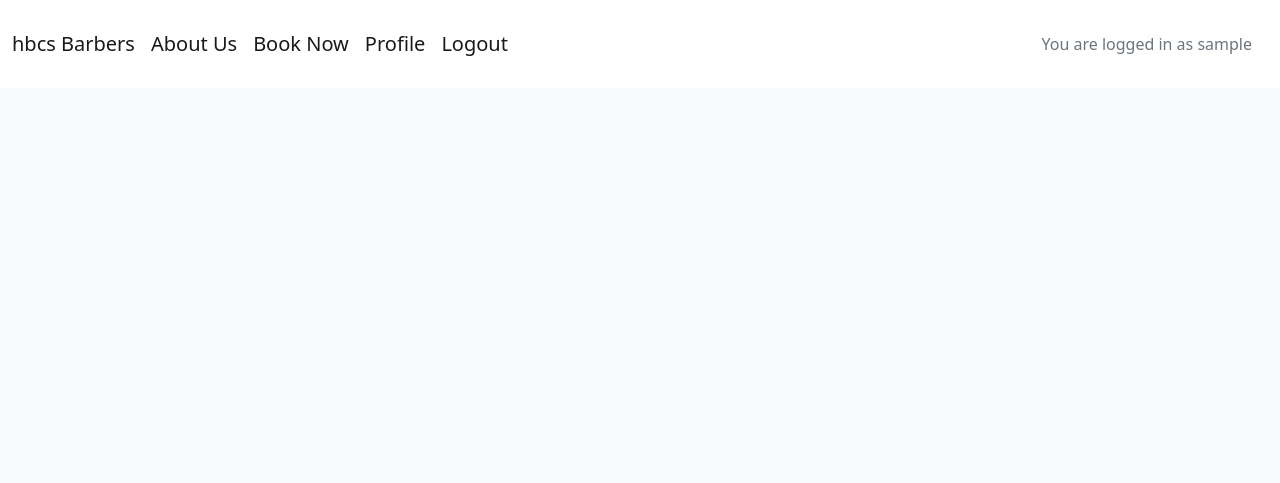
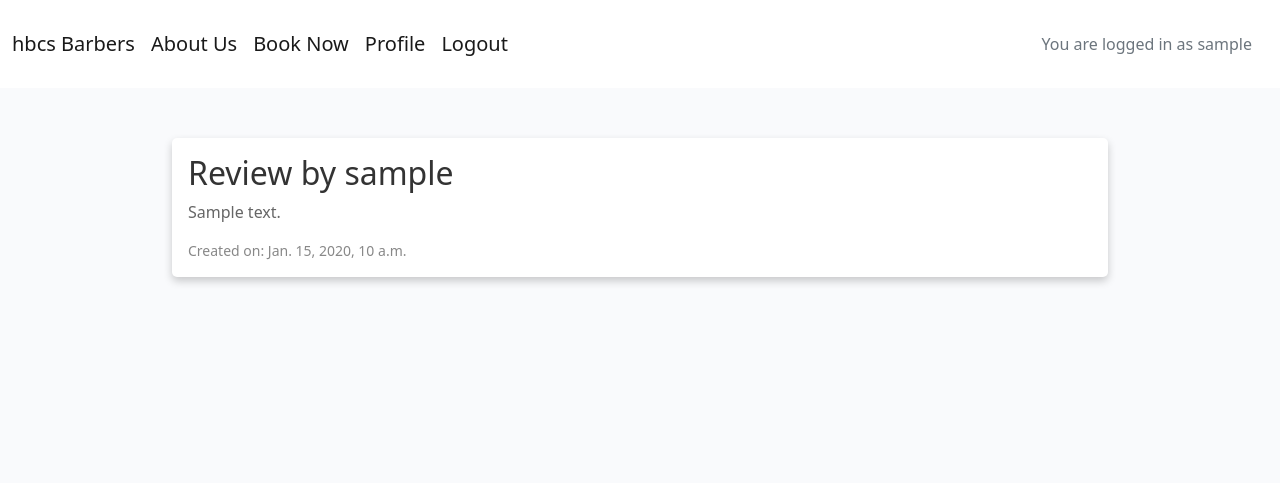
Before and after one commit to David011E/hbcs, a Django app: page /user_profile/ in a window 1280 px wide. Shown: the top 483 px of the page. Run offline with Django 4.2, Linux system fonts and the light colour scheme; a user stored in the database is signed in; tables that the repository leaves empty hold one stand-in row (values such as "Sample post"); some libraries are stand-ins or nearby versions.

Commit message:
filterd the reviews for users to see the reviews made by them

```diff
--- a/static/css/style.css
+++ b/static/css/style.css
@@ -37,6 +37,32 @@ h6 {
     margin-top: 20px;
 }
 
+.review-card {
+    box-shadow: 0 4px 8px 0 rgba(0,0,0,0.2);
+    transition: 0.3s;
+    border-radius: 5px; /* Adds rounded corners to the card */
+    padding: 16px;
+    margin: 10px 0; /* Adds space between cards */
+    background-color: #fff; /* Background color for the card */
+}
+
+.review-card:hover {
+    box-shadow: 0 8px 16px 0 rgba(0,0,0,0.2);
+}
+
+.review-card h2 {
+    color: #333; /* Dark grey color for the title */
+}
+
+.review-card p {
+    color: #666; /* Light grey color for the content */
+}
+
+.review-card small {
+    display: block;
+    margin-top: 12px;
+    color: #888; /* Even lighter grey color for the date */
+}
 
 
 .form-check-label {
--- a/userprofile/templates/userProfile/user_profile.html
+++ b/userprofile/templates/userProfile/user_profile.html
@@ -8,6 +8,13 @@
 <div class="container container-fluid  content-main-container">
     <div class="container-fluid">
         <div class="row">
+            {% for review in reviews %}
+            <div class="review-card">
+                <h2>Review by {{ review.author }}</h2>
+                <p>{{ review.safe_content }}</p> <!-- Displays safe HTML content -->
+                <small>Created on: {{ review.created_on }}</small>
+            </div>
+            {% endfor %}
 
         </div>
     </div>
--- a/userprofile/views.py
+++ b/userprofile/views.py
@@ -1,10 +1,12 @@
 from django.shortcuts import render
+from about.models import Reviews
+from django.contrib.auth.decorators import login_required
 
 # Create your views here.
+@login_required # Ensures that only logged-in users can access this view
 def user_profile(request):
     template_name = "userProfile/user_profile.html"
 
-    return render(
-        request,
-        template_name,
-    )
+    # Filters reviews to only those created by the logged-in user
+    reviews = Reviews.objects.filter(author=request.user)
+    return render(request, template_name, {'reviews': reviews})
```
